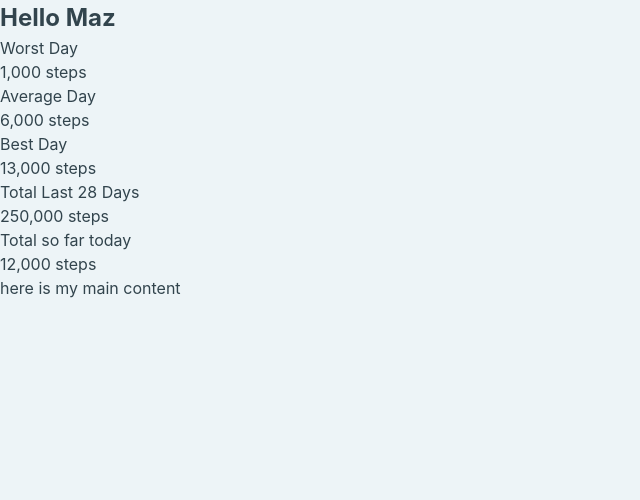
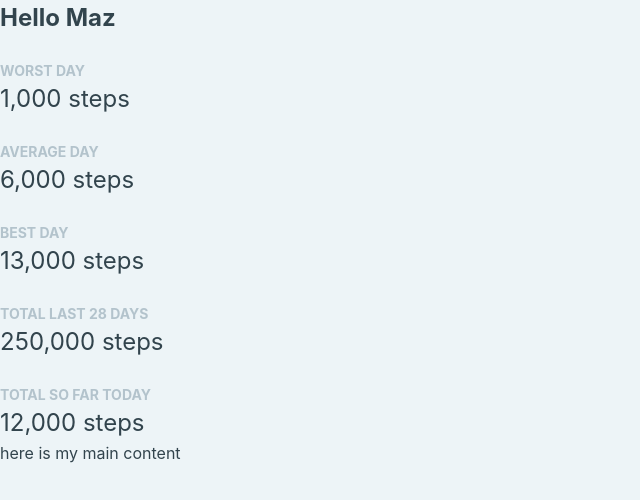
Before and after one commit to mbalandari/counter, a plain HTML site: page index.html in a window 1280 px wide. Shown: the whole page, without its empty margins (0-640 px from the left). Drawn offline with Linux system fonts and the light colour scheme; a web font is replaced by a local one.

Commit message:
add margin and upper

```diff
--- a/style.css
+++ b/style.css
@@ -27,3 +27,15 @@ h1 {
     font-size: 24px;
     font-weight: 700;
 }
+
+h2 {
+    font-size: 14px;
+    font-weight: 700;
+    color: var(--secondary-blue);
+    text-transform: uppercase;
+    margin-top: 24px;
+}
+
+p {
+    font-size: 24px;
+}
```
